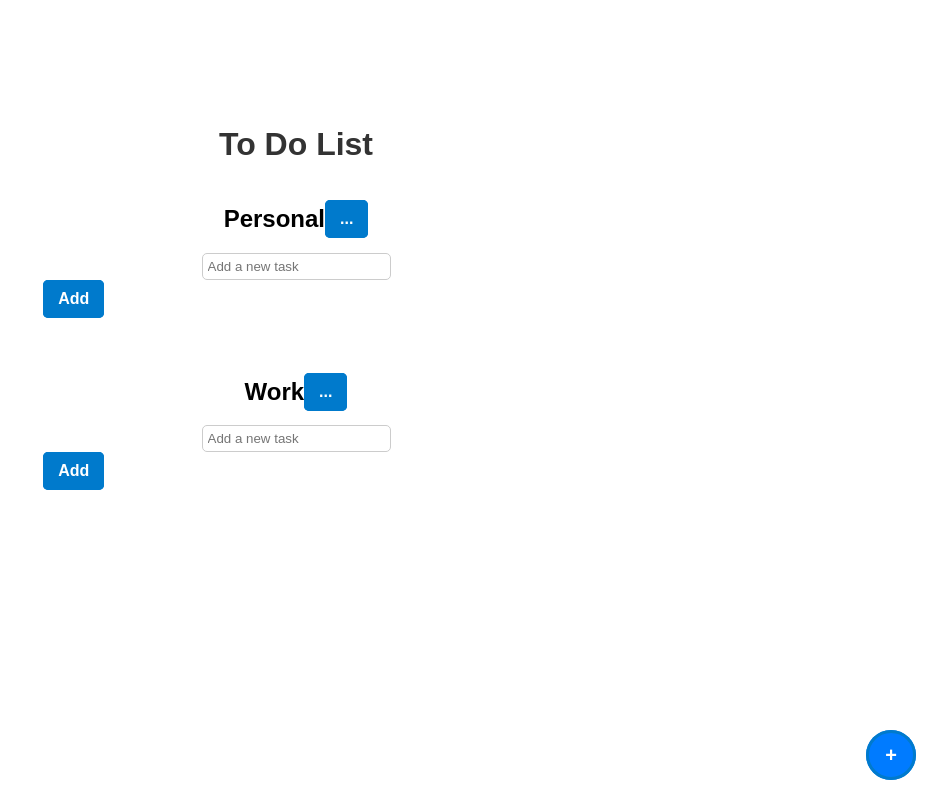
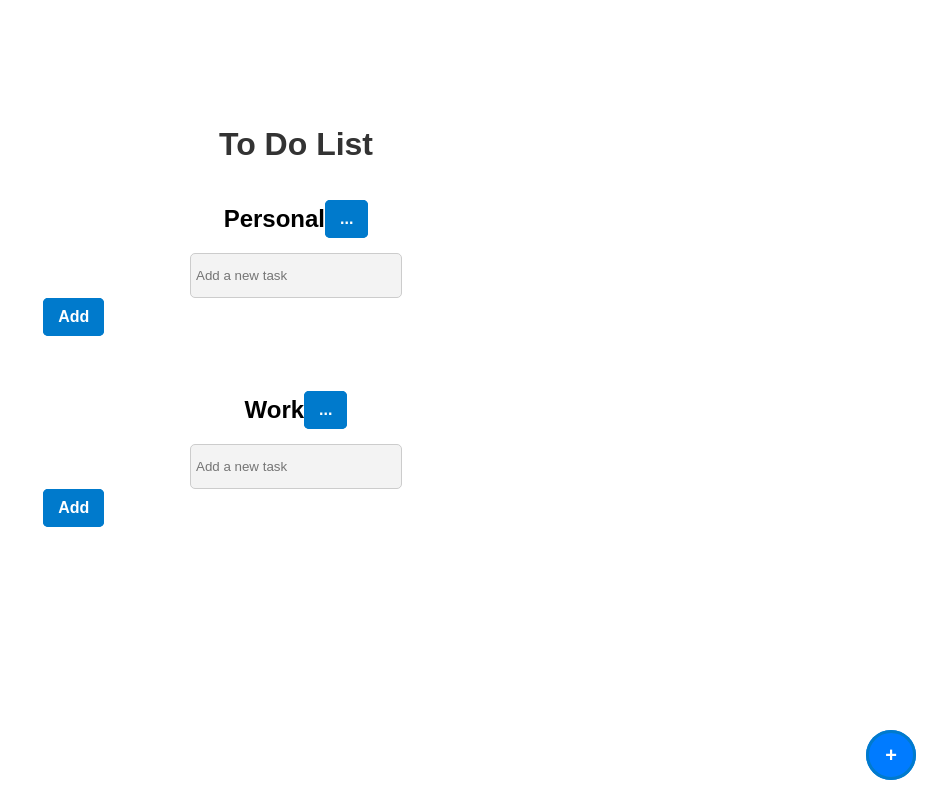
Before and after one commit to ShardofLegends/M324-DevOps-Portfolio, a SvelteKit app in the folder my-agenda-app/: page / in a window 1280 px wide. Shown: the whole page, without its empty margins (344-1280 px from the left). Built offline with nearby package versions, Linux system fonts and the light colour scheme.

Commit message:
v0.3.3 fix: Neues Input Style

```diff
--- a/my-agenda-app/src/routes/+page.svelte
+++ b/my-agenda-app/src/routes/+page.svelte
@@ -306,4 +306,22 @@ button:hover {
 button:hover svg path {
   fill: #007ACC;
 }
+input {
+  border: 2px solid transparent;
+  width: 15em;
+  height: 2.5em;
+  padding-left: 0.8em;
+  outline: none;
+  overflow: hidden;
+  background-color: #F3F3F3;
+  border-radius: 10px;
+  transition: all 0.5s;
+}
+
+input:hover,
+input:focus {
+  border: 2px solid #4A9DEC;
+  box-shadow: 0px 0px 0px 7px rgb(74, 157, 236, 20%);
+  background-color: white;
+}
 </style>
```
